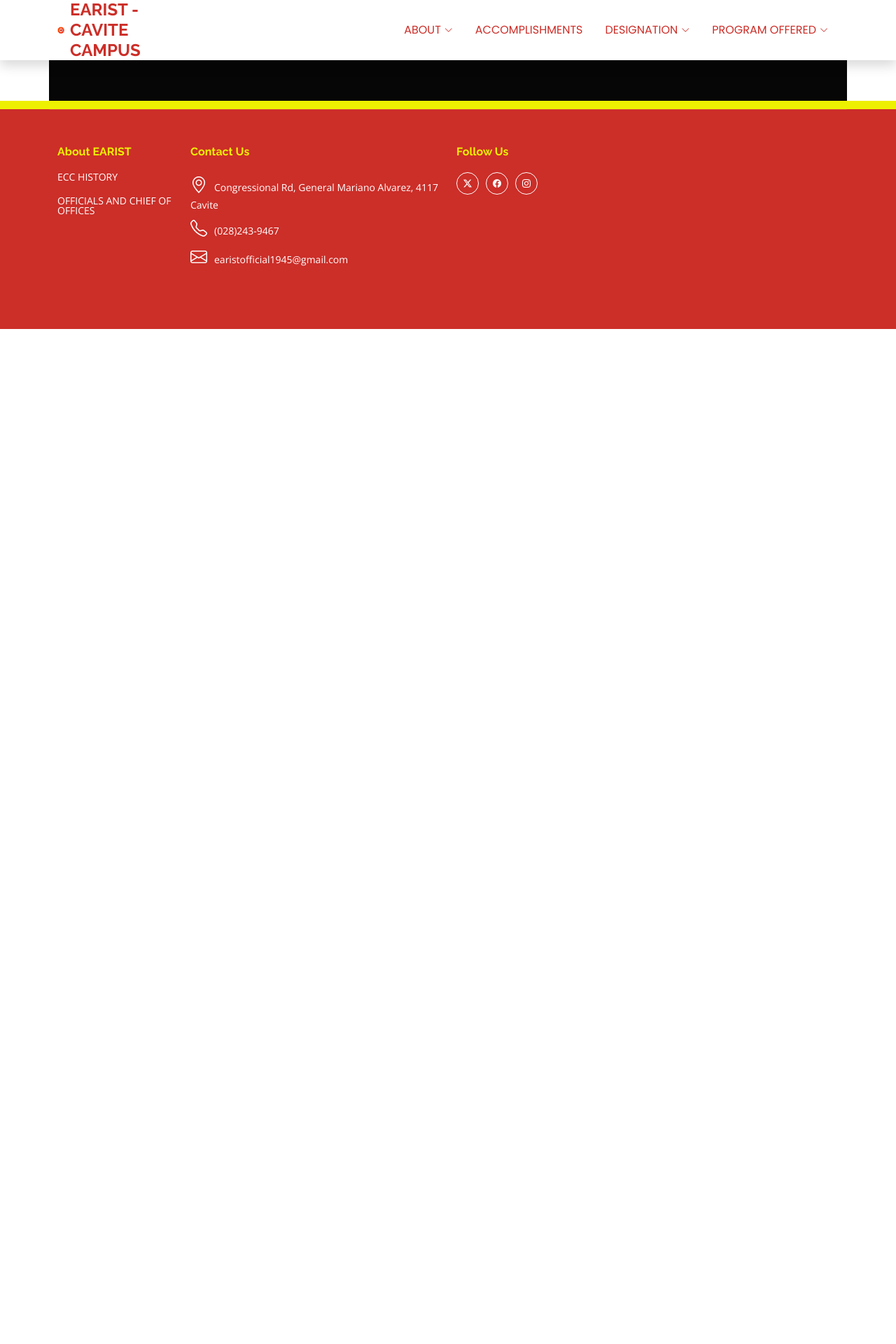
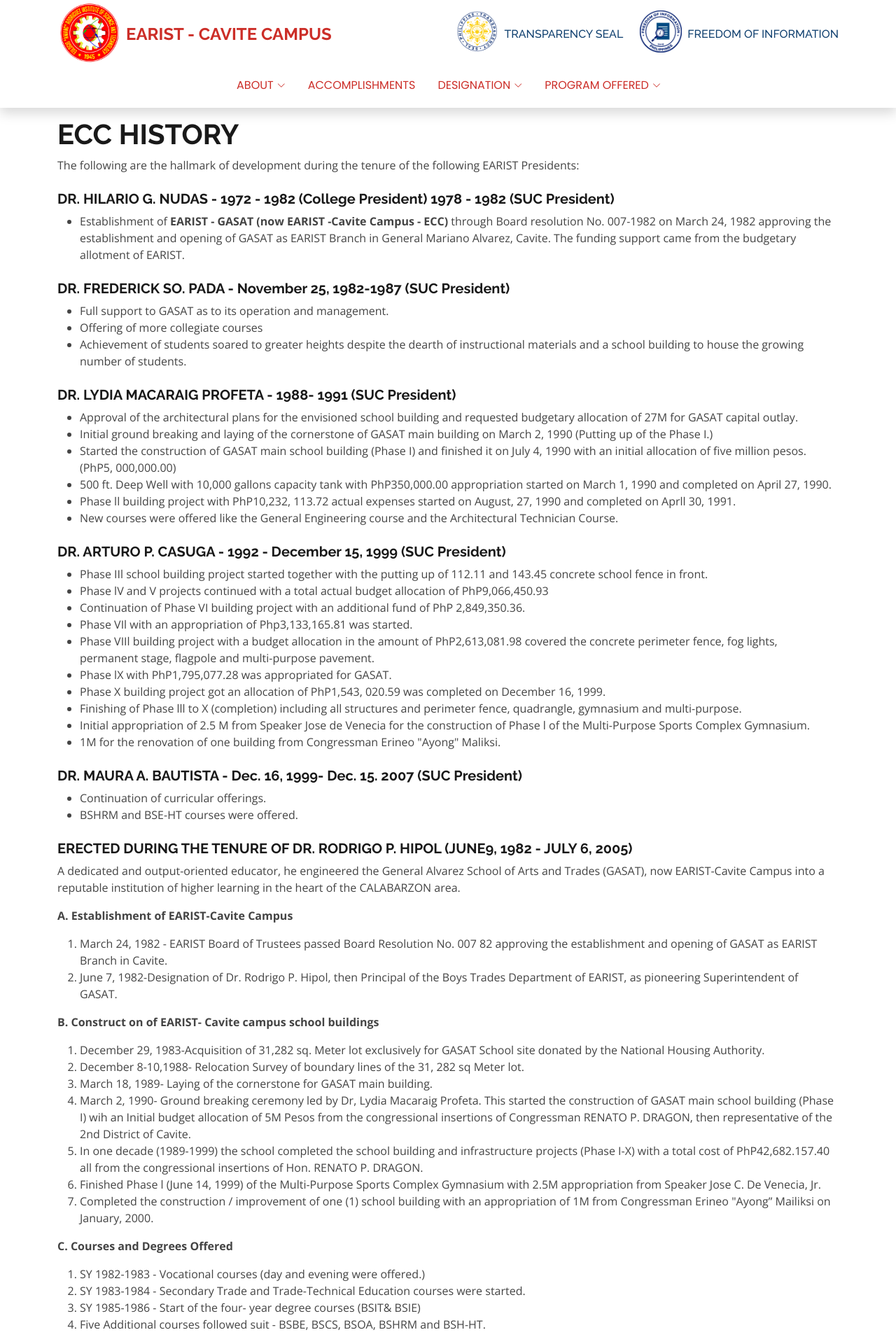
Before and after one commit to jmprz/ECC, a PHP site: page /ecc_history.html in a window 1280 px wide. Shown: the top 1920 px of the page at 70% size. Before the commit the page ends 470 px from the top, so only its background shows below. Run offline with PHP 8.4, Linux system fonts and the light colour scheme.

Commit message:
update ecc history and formats

```diff
--- a/assets/css/main.css
+++ b/assets/css/main.css
@@ -1247,17 +1248,16 @@
   border: 2px solid var(--accent-color);
 }
 
-
-
 /*--------------------------------------------------------------
 # ECC History Section
 --------------------------------------------------------------*/
-.red-line{
-  color: var(--default-color);
-  background-color: var(--accent-color);
-  font-size: 14px;
-  padding-bottom: 50px;
+.ecc-history {
+  width: 100%;
+  min-height: 75vh;
   position: relative;
+  padding: 160px 0 100px 0;
+}
+.ecc-history .section {
 }
 
 /*--------------------------------------------------------------
--- a/ecc_history.html
+++ b/ecc_history.html
@@ -1,65 +1,125 @@
 <!DOCTYPE html>
 <html lang="en">
-
   <head>
-  <meta charset="utf-8">
-  <meta content="width=device-width, initial-scale=1.0" name="viewport">
+    <meta charset="utf-8" />
+    <meta content="width=device-width, initial-scale=1.0" name="viewport" />
     <title>EARIST - Cavite Campus</title>
-  <meta name="description" content="">
-  <meta name="keywords" content="">
+    <meta name="description" content="" />
+    <meta name="keywords" content="" />
 
     <!-- Favicons -->
-  <link rel="apple-touch-icon" sizes="180x180" href="assets/img/favicon/apple-touch-icon.png">
-  <link rel="icon" type="image/png" sizes="32x32" href="assets/img/favicon/favicon-32x32.png">
-  <link rel="icon" type="image/png" sizes="16x16" href="assets/img/favicon/favicon-16x16.png">
-  <link rel="manifest" href="assets/img/favicon/site.webmanifest">
+    <link
+      rel="apple-touch-icon"
+      sizes="180x180"
+      href="assets/img/favicon/apple-touch-icon.png"
+    />
+    <link
+      rel="icon"
+      type="image/png"
+      sizes="32x32"
+      href="assets/img/favicon/favicon-32x32.png"
+    />
+    <link
+      rel="icon"
+      type="image/png"
+      sizes="16x16"
+      href="assets/img/favicon/favicon-16x16.png"
+    />
+    <link rel="manifest" href="assets/img/favicon/site.webmanifest" />
 
     <!-- Fonts -->
-  <link href="https://fonts.googleapis.com" rel="preconnect">
-  <link href="https://fonts.gstatic.com" rel="preconnect" crossorigin>
-  <link href="https://fonts.googleapis.com/css2?family=Open+Sans:ital,wght@0,300;0,400;0,500;0,600;0,700;0,800;1,300;1,400;1,500;1,600;1,700;1,800&family=Poppins:ital,wght@0,100;0,200;0,300;0,400;0,500;0,600;0,700;0,800;0,900;1,100;1,200;1,300;1,400;1,500;1,600;1,700;1,800;1,900&family=Raleway:ital,wght@0,100;0,200;0,300;0,400;0,500;0,600;0,700;0,800;0,900;1,100;1,200;1,300;1,400;1,500;1,600;1,700;1,800;1,900&display=swap" rel="stylesheet">
+    <link href="https://fonts.googleapis.com" rel="preconnect" />
+    <link href="https://fonts.gstatic.com" rel="preconnect" crossorigin />
+    <link
+      href="https://fonts.googleapis.com/css2?family=Open+Sans:ital,wght@0,300;0,400;0,500;0,600;0,700;0,800;1,300;1,400;1,500;1,600;1,700;1,800&family=Poppins:ital,wght@0,100;0,200;0,300;0,400;0,500;0,600;0,700;0,800;0,900;1,100;1,200;1,300;1,400;1,500;1,600;1,700;1,800;1,900&family=Raleway:ital,wght@0,100;0,200;0,300;0,400;0,500;0,600;0,700;0,800;0,900;1,100;1,200;1,300;1,400;1,500;1,600;1,700;1,800;1,900&display=swap"
+      rel="stylesheet"
+    />
 
     <!-- Vendor CSS Files -->
-  <link href="assets/vendor/bootstrap/css/bootstrap.min.css" rel="stylesheet">
-  <link href="assets/vendor/bootstrap-icons/bootstrap-icons.css" rel="stylesheet">
-  <link href="assets/vendor/aos/aos.css" rel="stylesheet">
-  <link href="assets/vendor/swiper/swiper-bundle.min.css" rel="stylesheet">
-  <link href="assets/vendor/glightbox/css/glightbox.min.css" rel="stylesheet">
+    <link
+      href="assets/vendor/bootstrap/css/bootstrap.min.css"
+      rel="stylesheet"
+    />
+    <link
+      href="assets/vendor/bootstrap-icons/bootstrap-icons.css"
+      rel="stylesheet"
+    />
+    <link href="assets/vendor/aos/aos.css" rel="stylesheet" />
+    <link href="assets/vendor/swiper/swiper-bundle.min.css" rel="stylesheet" />
+    <link
+      href="assets/vendor/glightbox/css/glightbox.min.css"
+      rel="stylesheet"
+    />
 
     <!-- Main CSS File -->
-  <link href="assets/css/main.css" rel="stylesheet">
+    <link href="assets/css/main.css" rel="stylesheet" />
   </head>
 
   <body class="index-page">
+    <header id="header" class="header fixed-top shadow">
+      <div class="branding d-flex align-items-center">
+        <div
+          class="container d-flex align-items-center justify-content-between"
+        >
+          <!-- Logo on the left -->
+          <a href="index.html" class="d-flex align-items-center">
+            <img src="assets/img/earist.png" class="logo" alt="" />
+            <h1 class="fs-4 fw-bold mt-3 ms-2">EARIST - CAVITE CAMPUS</h1>
+          </a>
 
-  <header id="header" class="header fixed-top shadow">
-
-
-
-    <div class="branding d-flex align-items-center">
-
-      <div class="container position-relative d-flex align-items-center justify-content-between">
-        <a href="index.html" class="logo d-flex align-items-center">
-          <!-- Uncomment the line below if you also wish to use an image logo -->
-       <img src="assets/img/earist.png" alt="">
-          <h1 class="fs-4">EARIST - CAVITE CAMPUS</h1>
+          <!-- Grid for Transparency Seal and FOI -->
+          <div class="d-flex justify-content-end align-items-center">
+            <div
+              class="d-flex flex-column align-items-center me-4 d-none d-md-none d-lg-flex"
+            >
+              <a href="index.html" class="d-flex align-items-center">
+                <img
+                  src="assets/img/transparency_seal.png"
+                  class="logo2"
+                  alt=""
+                />
+                <h1 class="fs-6 mt-3 ms-2 hc">TRANSPARENCY SEAL</h1>
               </a>
+            </div>
+            <div
+              class="d-flex flex-column align-items-center d-none d-md-none d-lg-flex"
+            >
+              <a href="index.html" class="d-flex align-items-center">
+                <img src="assets/img/FOI.png" class="logo2" alt="" />
+                <h1 class="fs-6 mt-3 ms-2 hc">FREEDOM OF INFORMATION</h1>
+              </a>
+            </div>
+          </div>
+        </div>
+      </div>
 
       <nav id="navmenu" class="navmenu">
         <ul>
-            <li class="dropdown"><a href="#"><span>ABOUT</span> <i class="bi bi-chevron-down toggle-dropdown"></i></a>
+          <li class="dropdown">
+            <a href="#"
+              ><span>ABOUT</span>
+              <i class="bi bi-chevron-down toggle-dropdown"></i
+            ></a>
             <ul>
-                <li><a href="#about">ECC HISTORY</a></li>
+              <li><a href="/ecc_history.html">ECC HISTORY</a></li>
             </ul>
           </li>
           <li><a href="#">ACCOMPLISHMENTS</a></li>
-            <li class="dropdown"><a href="#"><span>DESIGNATION</span> <i class="bi bi-chevron-down toggle-dropdown"></i></a>
+          <li class="dropdown">
+            <a href="#"
+              ><span>DESIGNATION</span>
+              <i class="bi bi-chevron-down toggle-dropdown"></i
+            ></a>
             <ul>
               <li><a href="#">OFFICIALS AND CHIEF OF OFFICES</a></li>
               <li><a href="#">EMPLOYEES</a></li>
             </ul>
           </li>
-            <li class="dropdown"><a href="#"><span>PROGRAM OFFERED</span> <i class="bi bi-chevron-down toggle-dropdown"></i></a>
+          <li class="dropdown">
+            <a href="#"
+              ><span>PROGRAM OFFERED</span>
+              <i class="bi bi-chevron-down toggle-dropdown"></i
+            ></a>
             <ul>
               <li><a href="#about">GRADUATE PROGRAMS</a></li>
               <li><a href="#">UNDERGRADUATE PROGRAMS</a></li>
@@ -68,59 +128,378 @@
         </ul>
         <i class="mobile-nav-toggle d-xl-none bi bi-list"></i>
       </nav>
-      </div>
-
-    </div>
-
     </header>
 
     <main class="main">
-    <section id="history" class="container position-relative dark-background">
-    <div class="">Hey</div>
+      <!-- Contact Section -->
+      <section id="ecc-history" class="ecc-history section">
+        <!-- Section Title -->
+        <div class="container mt-2" data-aos="fade-up">
+          <h1 class="fw-bold">ECC HISTORY</h1>
+          <p class="fs-6">
+            The following are the hallmark of development during the tenure of
+            the following EARIST Presidents:
+          </p>
+
+          <h5 class="mt-4 fw-bold">
+            DR. HILARIO G. NUDAS - 1972 - 1982 (College President) 1978 - 1982
+            (SUC President)
+          </h5>
+          <ul>
+            <li>
+              Establishment of
+              <span class="fw-bold"
+                >EARIST - GASAT (now EARIST -Cavite Campus - ECC)</span
+              >
+              through Board resolution No. 007-1982 on March 24, 1982 approving
+              the establishment and opening of GASAT as EARIST Branch in General
+              Mariano Alvarez, Cavite. The funding support came from the
+              budgetary allotment of EARIST.
+            </li>
+          </ul>
+          <h5 class="mt-4 fw-bold">
+            DR. FREDERICK SO. PADA - November 25, 1982-1987 (SUC President)
+          </h5>
+          <ul>
+            <li>Full support to GASAT as to its operation and management.</li>
+            <li>Offering of more collegiate courses</li>
+            <li>
+              Achievement of students soared to greater heights despite the
+              dearth of instructional materials and a school building to house
+              the growing number of students.
+            </li>
+          </ul>
+          <h5 class="mt-4 fw-bold">
+            DR. LYDIA MACARAIG PROFETA - 1988- 1991 (SUC President)
+          </h5>
+          <ul>
+            <li>
+              Approval of the architectural plans for the envisioned school
+              building and requested budgetary allocation of 27M for GASAT
+              capital outlay.
+            </li>
+            <li>
+              Initial ground breaking and laying of the cornerstone of GASAT
+              main building on March 2, 1990 (Putting up of the Phase I.)
+            </li>
+            <li>
+              Started the construction of GASAT main school building (Phase I)
+              and finished it on July 4, 1990 with an initial allocation of five
+              million pesos. (PhP5, 000,000.00)
+            </li>
+            <li>
+              500 ft. Deep Well with 10,000 gallons capacity tank with
+              PhP350,000.00 appropriation started on March 1, 1990 and completed
+              on April 27, 1990.
+            </li>
+            <li>
+              Phase ll building project with PhP10,232, 113.72 actual expenses
+              started on August, 27, 1990 and completed on Aprll 30, 1991.
+            </li>
+            <li>
+              New courses were offered like the General Engineering course and
+              the Architectural Technician Course.
+            </li>
+          </ul>
+          <h5 class="mt-4 fw-bold">
+            DR. ARTURO P. CASUGA - 1992 - December 15, 1999 (SUC President)
+          </h5>
+          <ul>
+            <li>
+              Phase IIl school building project started together with the
+              putting up of 112.11 and 143.45 concrete school fence in front.
+            </li>
+            <li>
+              Phase lV and V projects continued with a total actual budget
+              allocation of PhP9,066,450.93
+            </li>
+            <li>
+              Continuation of Phase VI building project with an additional fund
+              of PhP 2,849,350.36.
+            </li>
+            <li>
+              Phase VIl with an appropriation of Php3,133,165.81 was started.
+            </li>
+            <li>
+              Phase VIIl building project with a budget allocation in the amount
+              of PhP2,613,081.98 covered the concrete perimeter fence, fog
+              lights, permanent stage, flagpole and multi-purpose pavement.
+            </li>
+            <li>Phase lX with PhP1,795,077.28 was appropriated for GASAT.</li>
+            <li>
+              Phase X building project got an allocation of PhP1,543, 020.59 was
+              completed on December 16, 1999.
+            </li>
+            <li>
+              Finishing of Phase lll to X (completion) including all structures
+              and perimeter fence, quadrangle, gymnasium and multi-purpose.
+            </li>
+            <li>
+              Initial appropriation of 2.5 M from Speaker Jose de Venecia for
+              the construction of Phase l of the Multi-Purpose Sports Complex
+              Gymnasium.
+            </li>
+            <li>
+              1M for the renovation of one building from Congressman Erineo
+              "Ayong" Maliksi.
+            </li>
+          </ul>
+          <h5 class="mt-4 fw-bold">
+            DR. MAURA A. BAUTISTA - Dec. 16, 1999- Dec. 15. 2007 (SUC President)
+          </h5>
+          <ul>
+            <li>Continuation of curricular offerings.</li>
+            <li>BSHRM and BSE-HT courses were offered.</li>
+          </ul>
+          <h5 class="mt-4 fw-bold">
+            ERECTED DURING THE TENURE OF DR. RODRIGO P. HIPOL (JUNE9, 1982 -
+            JULY 6, 2005)
+          </h5>
+          <p class="fs-6">
+            A dedicated and output-oriented educator, he engineered the General
+            Alvarez School of Arts and Trades (GASAT), now EARIST-Cavite Campus
+            into a reputable institution of higher learning in the heart of the
+            CALABARZON area.
+          </p>
+          <p class="fw-bold">A. Establishment of EARIST-Cavite Campus</p>
+          <ol>
+            <li>
+              March 24, 1982 - EARIST Board of Trustees passed Board Resolution
+              No. 007 82 approving the establishment and opening of GASAT as
+              EARIST Branch in Cavite.
+            </li>
+            <li>
+              June 7, 1982-Designation of Dr. Rodrigo P. Hipol, then Principal
+              of the Boys Trades Department of EARIST, as pioneering
+              Superintendent of GASAT.
+            </li>
+          </ol>
+          <p class="fw-bold">
+            B. Construct on of EARIST- Cavite campus school buildings
+          </p>
+          <ol>
+            <li>
+              December 29, 1983-Acquisition of 31,282 sq. Meter lot exclusively
+              for GASAT School site donated by the National Housing Authority.
+            </li>
+            <li>
+              December 8-10,1988- Relocation Survey of boundary lines of the 31,
+              282 sq Meter lot.
+            </li>
+            <li>
+              March 18, 1989- Laying of the cornerstone for GASAT main building.
+            </li>
+            <li>
+              March 2, 1990- Ground breaking ceremony led by Dr, Lydia Macaraig
+              Profeta. This started the construction of GASAT main school
+              building (Phase I) wih an Initial budget allocation of 5M Pesos
+              from the congressional insertions of Congressman RENATO P. DRAGON,
+              then representative of the 2nd District of Cavite.
+            </li>
+            <li>
+              In one decade (1989-1999) the school completed the school building
+              and infrastructure projects (Phase I-X) with a total cost of
+              PhP42,682.157.40 all from the congressional insertions of Hon.
+              RENATO P. DRAGON.
+            </li>
+            <li>
+              Finished Phase l (June 14, 1999) of the Multi-Purpose Sports
+              Complex Gymnasium with 2.5M appropriation from Speaker Jose C. De
+              Venecia, Jr.
+            </li>
+            <li>
+              Completed the construction / improvement of one (1) school
+              building with an appropriation of 1M from Congressman Erineo
+              "Ayong” Mailiksi on January, 2000.
+            </li>
+          </ol>
+          <p class="fw-bold">C. Courses and Degrees Offered</p>
+          <ol>
+            <li>
+              SY 1982-1983 - Vocational courses (day and evening were offered.)
+            </li>
+            <li>
+              SY 1983-1984 - Secondary Trade and Trade-Technical Education
+              courses were started.
+            </li>
+            <li>
+              SY 1985-1986 - Start of the four- year degree courses (BSIT& BSIE)
+            </li>
+            <li>
+              Five Additional courses followed suit - BSBE, BSCS, BSOA, BSHRM
+              and BSH-HT.
+            </li>
+          </ol>
+          <p class="fw-bold">D. Stellar Accomplishments</p>
+          <ol>
+            <li>
+              Dr. Rodrigo P Hipol’s legacy to the GMA community is the
+              acquisition of the school buildings (Phase I to X) and other
+              infrastructure projects. Its present edifice speaks of the fruit
+              of the struggles and the endurance, the number of privileged but
+              deserving student it has sheltered and nurtured through the years.
+            </li>
+            <li>
+              Coordinated closely with Congressman Renato P. Dragon for the
+              yearly allocation of funds for construction of school buildings
+              (Phase I to X) and school plant structures.
+            </li>
+            <li>
+              Took a pro-active stand on the continuance of the operation of
+              school when its legality was in question sometime in 1984 due to
+              its establishment outside Metro Manila.
+            </li>
+            <li>
+              Spearhead the preparation of school for accreditation thru its
+              institutional self survey, being mindful of role played by
+              accreditation ensuring quality education
+            </li>
+            <li>
+              Successfully prescribed certain standards for its curricular
+              offerings in coordinated with CHED and the policies of mother
+              institution, result of which accounts to its high passing rate in
+              LET,, career service professional/sub professional exams, UPCAT
+              passers, Inter Cavite Secretarial skills Competition, Search of
+              Little Municipal Officials and the host of other contest in and
+              outside the school.
+            </li>
+            <li>
+              Encouraged and support faculty member in their quest for higher
+              learning which have produced seven doctoral and seven master
+              graduates to date.
+            </li>
+            <li>
+              Maintained a close working relationship with the local and
+              national leaders benefiting students thru its scholarship programs
+              among which are the CHED Scholarship Program (Senator Gringo
+              Honasan) CHED0-Maliksi Scholarship, Provincial Scholarship and
+              other civilian donors.
+            </li>
+            <li>
+              Spearhead the granting of seminars and other scholarship grants to
+              its faculty in the spirit of faculty development.
+            </li>
+            <li>
+              Ever vigilant on student’s welfare, he continues to take her stand
+              against taking of ECC as a satellite campus of Cavite State
+              University ( CavSU) as it would mean higher tuition fees which the
+              students could-ill afford.
+            </li>
+            <li>
+              Equally mindful of its social obligation to the towns folk in
+              general, the school thru the unwavering support of the dean.
+              participated in series of outreach, activities namely the Computer
+              Literacy Program under the tutelage of Mr. Joel H. Tolentino
+              “Adopt a Barangay” , gift giving and other livelihood project
+              through the initiative of other faculty members.
+            </li>
+            <li>
+              Won the admiration of his peers and subordinates through his
+              diplomatic approach.
+            </li>
+            <li>
+              A man a few words and hands on dean, he instilled in the mind of
+              his subordinates the value of industry and quality time with the
+              students, the reason for our being in the teaching profession
+            </li>
+          </ol>
+        </div>
       </section>
+      <!-- /Contact Section -->
     </main>
 
     <footer id="footer" class="footer position-relative dark-background">
       <div class="yellow-line"></div>
       <div class="container footer-top">
         <div class="row gy-4">
-            <div class="col-lg-2 col-md-3 footer-links">
-              <h4 class="secondary">About EARIST</h4>
+          <div class="col-lg-3 col-md-6 col-12 footer-links">
+            <h4 class="secondary fs-5">About EARIST</h4>
             <ul>
               <li><a href="/ecc_history.html">ECC HISTORY</a></li>
               <li><a href="#">OFFICIALS AND CHIEF OF OFFICES</a></li>
             </ul>
+            <h4 class="secondary mt-5 fs-5">Downloadable Forms</h4>
+            <ul>
+              <li><a href="#">Click here to Download</a></li>
+            </ul>
           </div>
-            <div class="col-lg-4 col-md-6 footer-links">
-                <div class="footer-contact">
-                  <h4 class="secondary">Contact Us</h4>
+
+          <div class="col-lg-3 col-md-6 col-12 footer-links">
+            <h4 class="secondary fs-5">Our Affiliates</h4>
+            <ul>
+              <li><a href="#">PASUC-NCR Research Consortium</a></li>
+              <li>
+                <a href="#"
+                  >International Research Conference on Innovation in
+                  Engineering, Science, and Technology</a
+                >
+              </li>
+              <li>
+                <a href="#"
+                  >Philippine Association of Institutions for Research</a
+                >
+              </li>
+              <li>
+                <a href="#"
+                  >International Research Conference on Higher Education</a
+                >
+              </li>
+            </ul>
+          </div>
+
+          <div class="col-lg-3 col-md-6 col-12 footer-links">
+            <h4 class="secondary fs-5">Contact Us</h4>
             <div class="contact-container">
-                  <p> <i class="bi bi-geo-alt"></i>Congressional Rd, General Mariano Alvarez, 4117 Cavite</p>
-                  <p> <i class="bi bi-telephone"></i>(028)243-9467</p>
-                  <p> <i class="bi bi-envelope"></i>earistofficial1945@gmail.com</p>
-                </div>
+              <p>
+                <i class="bi bi-geo-alt"></i> Congressional Rd, General Mariano
+                Alvarez, 4117 Cavite
+              </p>
+              <p><i class="bi bi-telephone"></i> (028)243-9467</p>
+              <p><i class="bi bi-envelope"></i> earistofficial1945@gmail.com</p>
             </div>
           </div>
 
-            <div class="col-lg-2 col-md-3 footer-links">
-              <h4 class="secondary">Follow Us</h4>
+          <div class="col-lg-3 col-md-6 col-12 footer-links">
+            <div class="d-flex flex-column me-4 d-lg-flex">
+              <a href="index.html" class="d-flex align-items-center">
+                <img
+                  src="assets/img/transparency_seal.png"
+                  class="logo2"
+                  alt=""
+                />
+                <h1 class="fs-6 mt-2 ms-2">Transparency Seal</h1>
+              </a>
+            </div>
+            <div class="d-flex flex-column me-4 d-lg-flex mt-3">
+              <a href="index.html" class="d-flex align-items-center">
+                <img src="assets/img/FOI.png" class="logo2" alt="" />
+                <h1 class="fs-6 mt-2 ms-2">Freedom of Information</h1>
+              </a>
+            </div>
+            <h4 class="secondary fs-5 mt-4">Follow Us</h4>
             <div class="social-links d-flex">
-                <a href=""><i class="bi bi-twitter-x"></i></a>
-                <a href=""><i class="bi bi-facebook"></i></a>
-                <a href=""><i class="bi bi-instagram"></i></a>
+              <a href="#"><i class="bi bi-twitter-x"></i></a>
+              <a href="#"><i class="bi bi-facebook"></i></a>
+              <a href="#"><i class="bi bi-instagram"></i></a>
             </div>
           </div>
-
-
-
+          <center>
+            <p>
+              © 2025 EULOGIO "AMANG" RODRIGUEZ INSTITUTE OF SCIENCE AND
+              TECHNOLOGY
+            </p>
+          </center>
         </div>
       </div>
-
-
     </footer>
 
     <!-- Scroll Top -->
-      <a href="#" id="scroll-top" class="scroll-top d-flex align-items-center justify-content-center"><i class="bi bi-arrow-up-short"></i></a>
+    <a
+      href="#"
+      id="scroll-top"
+      class="scroll-top d-flex align-items-center justify-content-center"
+      ><i class="bi bi-arrow-up-short"></i
+    ></a>
 
     <!-- Preloader -->
     <div id="preloader"></div>
@@ -136,7 +515,5 @@
 
     <!-- Main JS File -->
     <script src="assets/js/main.js"></script>
-
   </body>
-
 </html>
```
Also changed, not shown: other parts of assets/css/main.css (+61 -52 lines), index.html (line endings or trailing spaces). Lines whose indentation alone changed are shown as unchanged.
